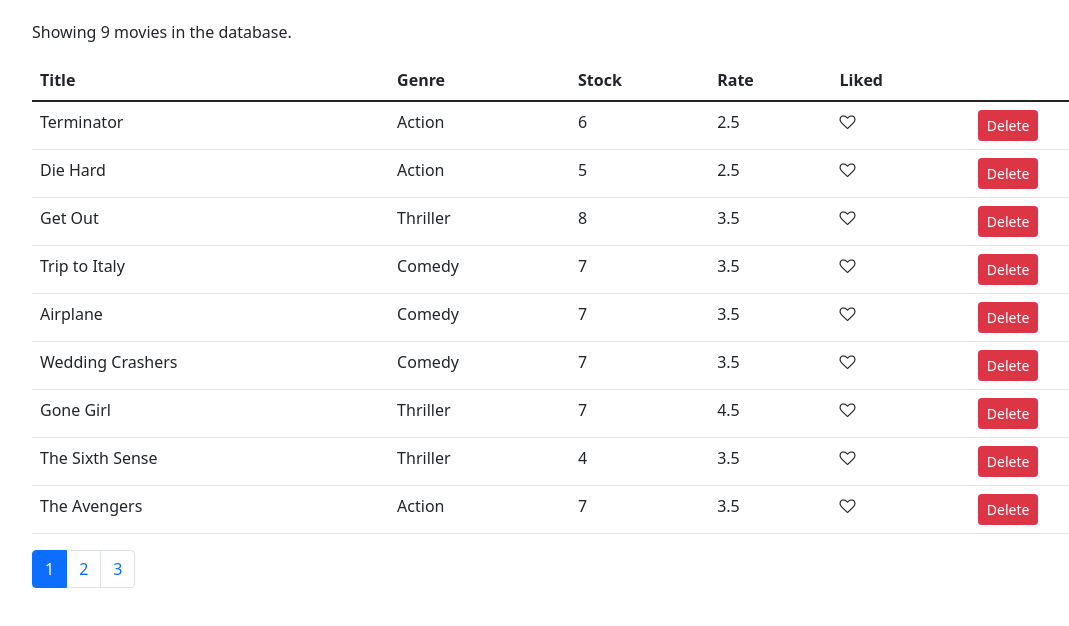
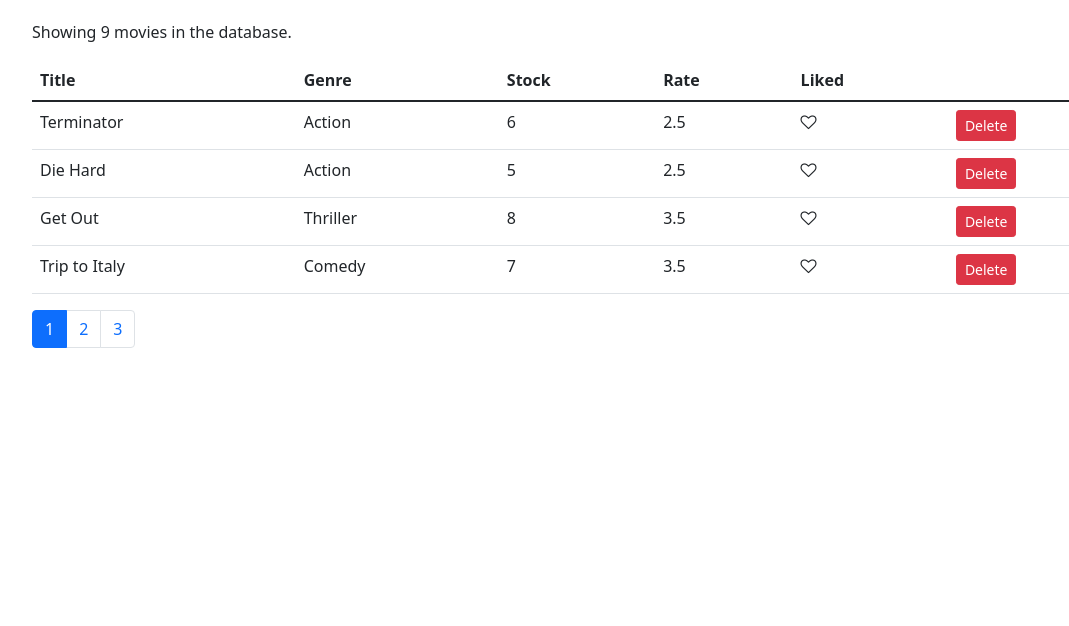
Before and after one commit to Roy-Gal-Git/Vidly-Project, a React (Create React App) app in the folder Frontend/vidly/: page / in a window 1280 px wide. Shown: the top 626 px of the page, without its empty margins (50-1119 px from the left). Built offline with nearby package versions, Linux system fonts and the light colour scheme.

Commit message:
Add pagination function and apply it to the movies component

```diff
--- a/Frontend/vidly/src/components/movies.jsx
+++ b/Frontend/vidly/src/components/movies.jsx
@@ -2,6 +2,7 @@
 import * as moviesAPI from "../services/fakeMovieService";
 import Like from "./like";
 import Pagination from "./pagination";
+import { paginate } from "../utils/paginate";
 
 class Movies extends Component {
   state = {
@@ -26,14 +27,13 @@
   };
 
   handlePageChange = (page) => {
-    this.setState({ currentPage: page})
+    this.setState({ currentPage: page });
   };
 
-  getMoviesHtml = () => {
-    return this.state.movies.map((movie) => {
+  getMoviesHtml = (movies) => {
+    return movies.map((movie) => {
       const { _id, title, genre, numberInStock, dailyRentalRate, liked } =
         movie;
-
 
       return (
         <tr key={_id}>
@@ -58,13 +58,15 @@
   };
 
   render() {
-    const { currentPage, pageSize } = this.state;
+    const { currentPage, pageSize, movies: allMovies } = this.state;
+
+    const movies = paginate(allMovies, currentPage, pageSize);
 
     return (
       <React.Fragment>
         <div className="mb-3">
-          {this.state.movies.length > 0 ? (
-            <p>Showing {this.state.movies.length} movies in the database.</p>
+          {allMovies.length > 0 ? (
+            <p>Showing {allMovies.length} movies in the database.</p>
           ) : (
             <p>There are no movies in the database.</p>
           )}
@@ -80,10 +82,10 @@
               <th></th>
             </tr>
           </thead>
-          <tbody>{this.getMoviesHtml()}</tbody>
+          <tbody>{this.getMoviesHtml(movies)}</tbody>
         </table>
         <Pagination
-          itemsCount={this.state.movies.length}
+          itemsCount={allMovies.length}
           pageSize={pageSize}
           onPageChange={this.handlePageChange}
           currentPage={currentPage}
--- /dev/null
+++ b/Frontend/vidly/src/utils/paginate.js
@@ -0,0 +1,7 @@
+import _ from "lodash";
+
+export function paginate(items, pageNumber, pageSize) {
+  const startIndex = (pageNumber - 1) * pageSize;
+
+  return _(items).slice(startIndex).take(pageSize).value();
+}
```
